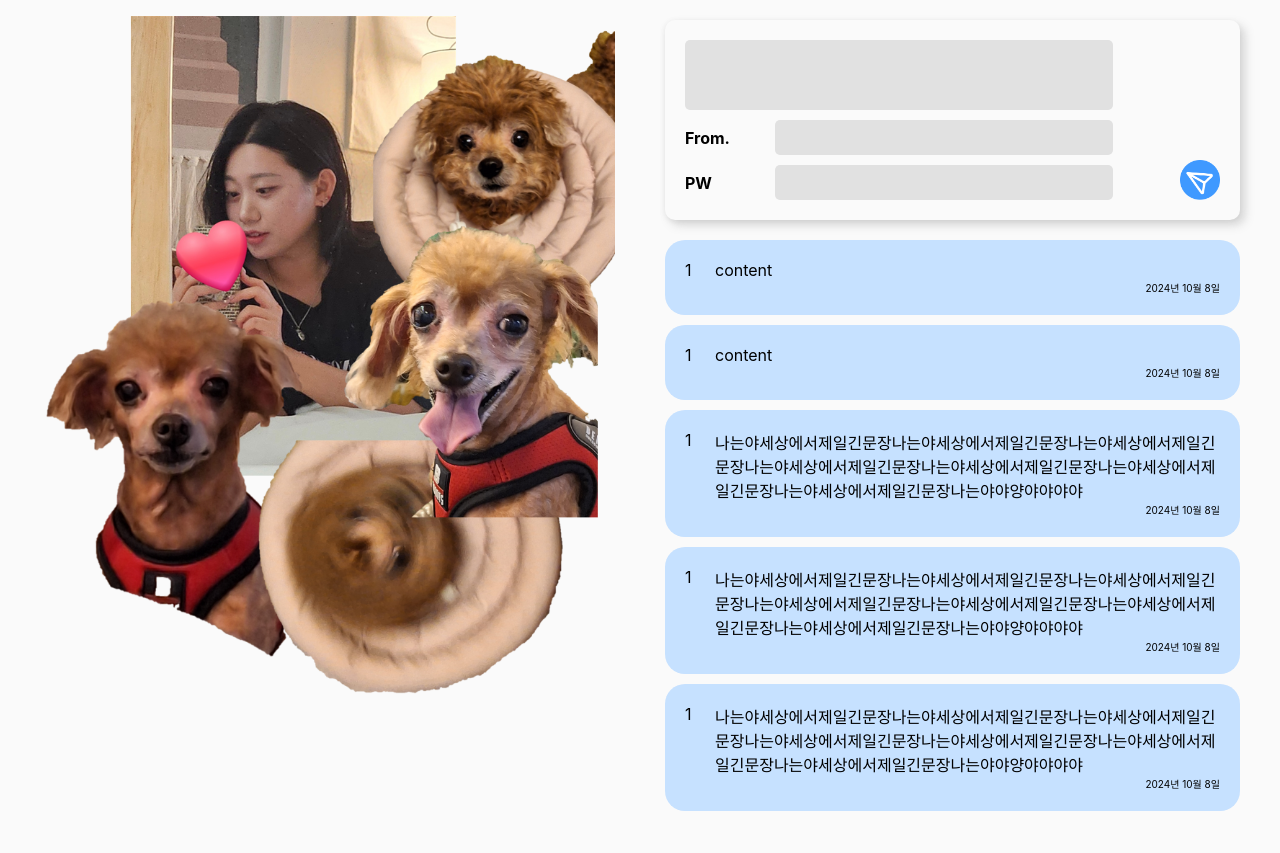
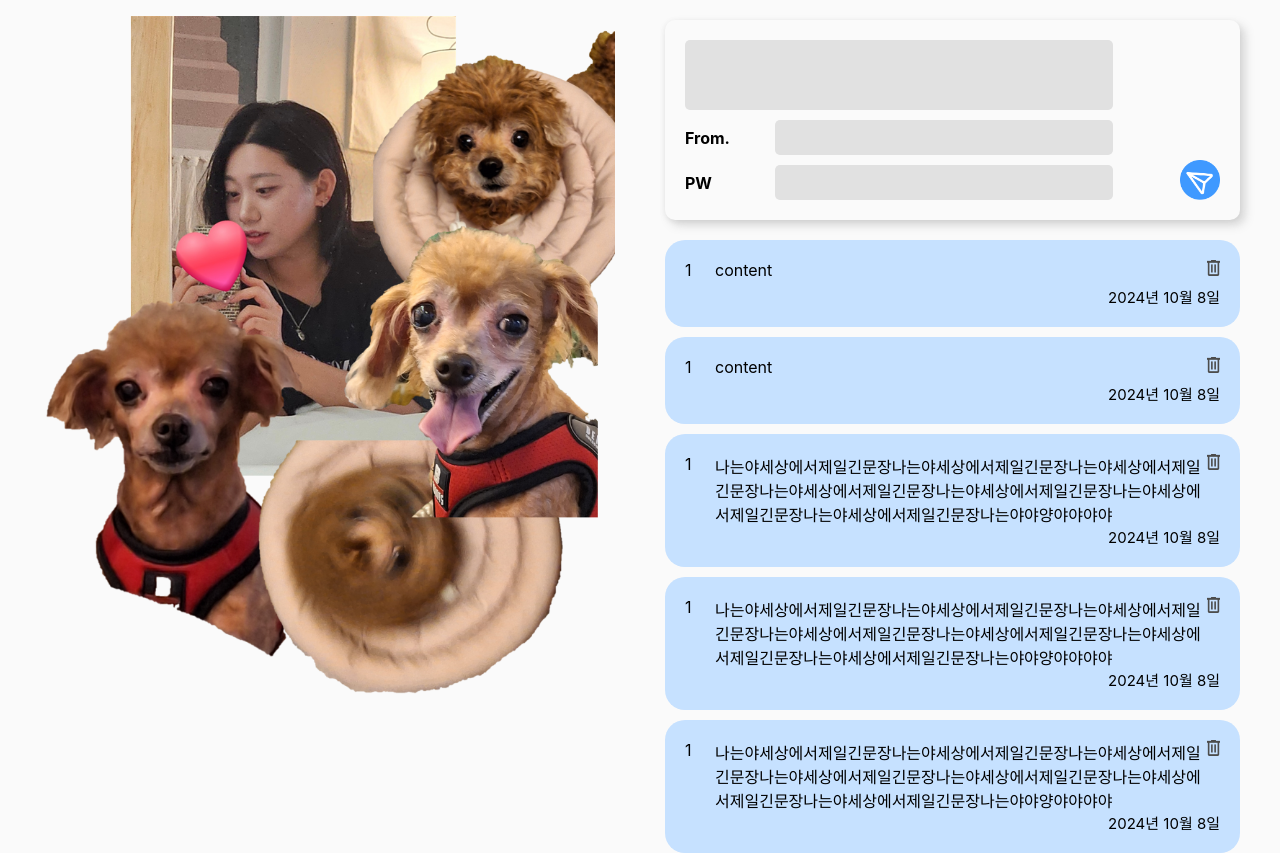
Before and after one commit to 7beunseo/BIrthDay-FE, a React (Vite) app: page / in a window 1280 px wide. Before the commit the page ends 811 px from the top, so only its background shows below. Built offline with nearby package versions, Linux system fonts and the light colour scheme.

Commit message:
💄 Design: trash 이미지 추가

```diff
--- a/src/components/Content.jsx
+++ b/src/components/Content.jsx
@@ -1,4 +1,5 @@
 import * as C from "../styles/ContentStyle";
+import trashImage from "../img/trash.png"
 
 function Content() {
     return (
@@ -8,6 +9,7 @@ function Content() {
             <C.TopMessage>
                 <C.Id>1</C.Id>
                 <C.Message>content</C.Message>
+                <C.Trash src={trashImage} alt="trash" />
             </C.TopMessage>
             <C.ButtonMessage>
                 <C.CreatedAt>2024년 10월 8일</C.CreatedAt>
@@ -18,6 +20,7 @@ function Content() {
             <C.TopMessage>
                 <C.Id>1</C.Id>
                 <C.Message>content</C.Message>
+                <C.Trash src={trashImage} alt="trash" />
             </C.TopMessage>
             <C.ButtonMessage>
                 <C.CreatedAt>2024년 10월 8일</C.CreatedAt>
@@ -28,6 +31,7 @@ function Content() {
             <C.TopMessage>
                 <C.Id>1</C.Id>
                 <C.Message>나는야세상에서제일긴문장나는야세상에서제일긴문장나는야세상에서제일긴문장나는야세상에서제일긴문장나는야세상에서제일긴문장나는야세상에서제일긴문장나는야세상에서제일긴문장나는야야양야야야야</C.Message>
+                <C.Trash src={trashImage} alt="trash" />
             </C.TopMessage>
             <C.ButtonMessage>
                 <C.CreatedAt>2024년 10월 8일</C.CreatedAt>
@@ -38,6 +42,7 @@ function Content() {
             <C.TopMessage>
                 <C.Id>1</C.Id>
                 <C.Message>나는야세상에서제일긴문장나는야세상에서제일긴문장나는야세상에서제일긴문장나는야세상에서제일긴문장나는야세상에서제일긴문장나는야세상에서제일긴문장나는야세상에서제일긴문장나는야야양야야야야</C.Message>
+                <C.Trash src={trashImage} alt="trash" />
             </C.TopMessage>
             <C.ButtonMessage>
                 <C.CreatedAt>2024년 10월 8일</C.CreatedAt>
@@ -48,6 +53,7 @@ function Content() {
             <C.TopMessage>
                 <C.Id>1</C.Id>
                 <C.Message>나는야세상에서제일긴문장나는야세상에서제일긴문장나는야세상에서제일긴문장나는야세상에서제일긴문장나는야세상에서제일긴문장나는야세상에서제일긴문장나는야세상에서제일긴문장나는야야양야야야야</C.Message>
+                <C.Trash src={trashImage} alt="trash" />
             </C.TopMessage>
             <C.ButtonMessage>
                 <C.CreatedAt>2024년 10월 8일</C.CreatedAt>
--- a/src/styles/ContentStyle.js
+++ b/src/styles/ContentStyle.js
@@ -20,7 +20,14 @@ export const TopMessage = styled.div`
 `
 
 export const ButtonMessage = styled.div`
-
+`
+export const Trash = styled.img`
+    width: 13px;
+    height: 16px;
+    margin-bottom: 10px;
+        margin-left: 6px;
+    display: block;
+    cursor: pointer;
 `
 
 export const Message = styled.div`
@@ -31,7 +38,7 @@ export const Message = styled.div`
 `;
 
 export const CreatedAt = styled.div`
-    font-size: 10px;
+    font-size: 15px;
     align-self: flex-end;
     text-align: right;
 `;
```
Also changed, not shown: src/img/trash.png (added).
